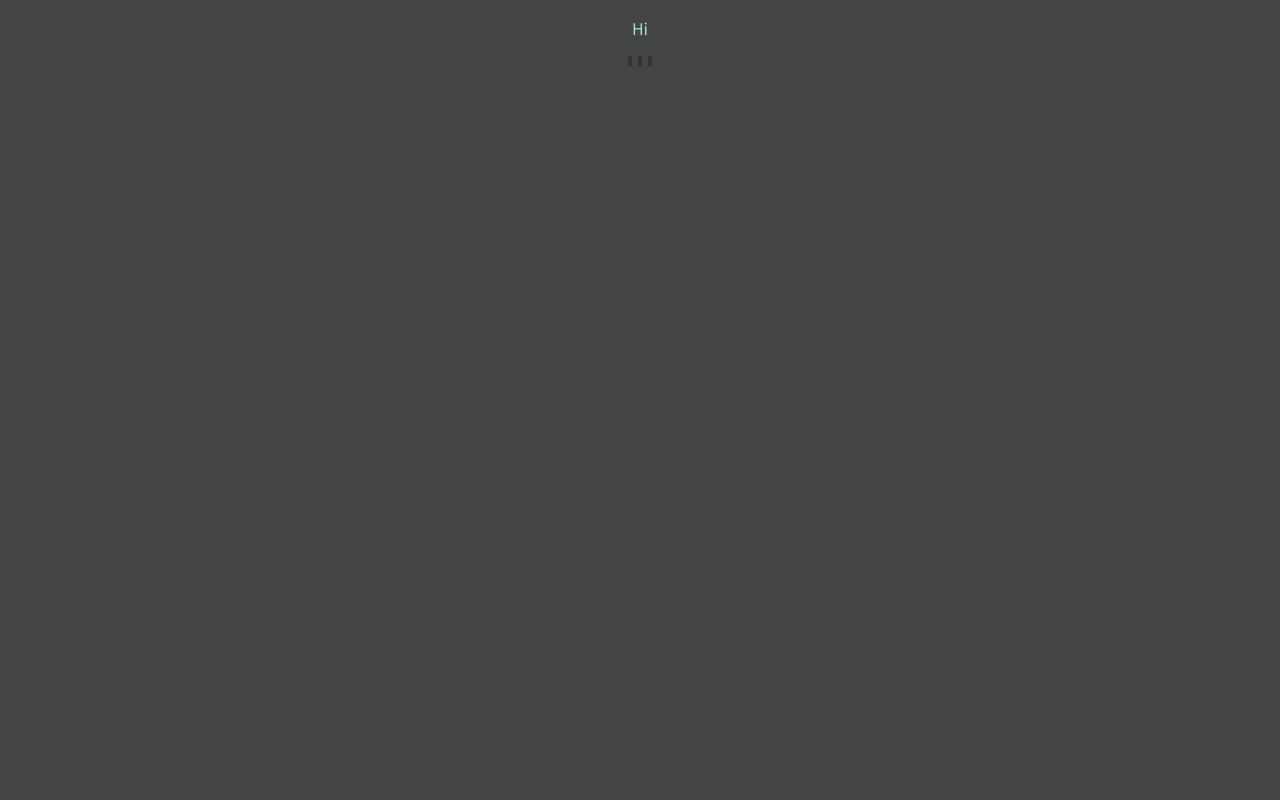
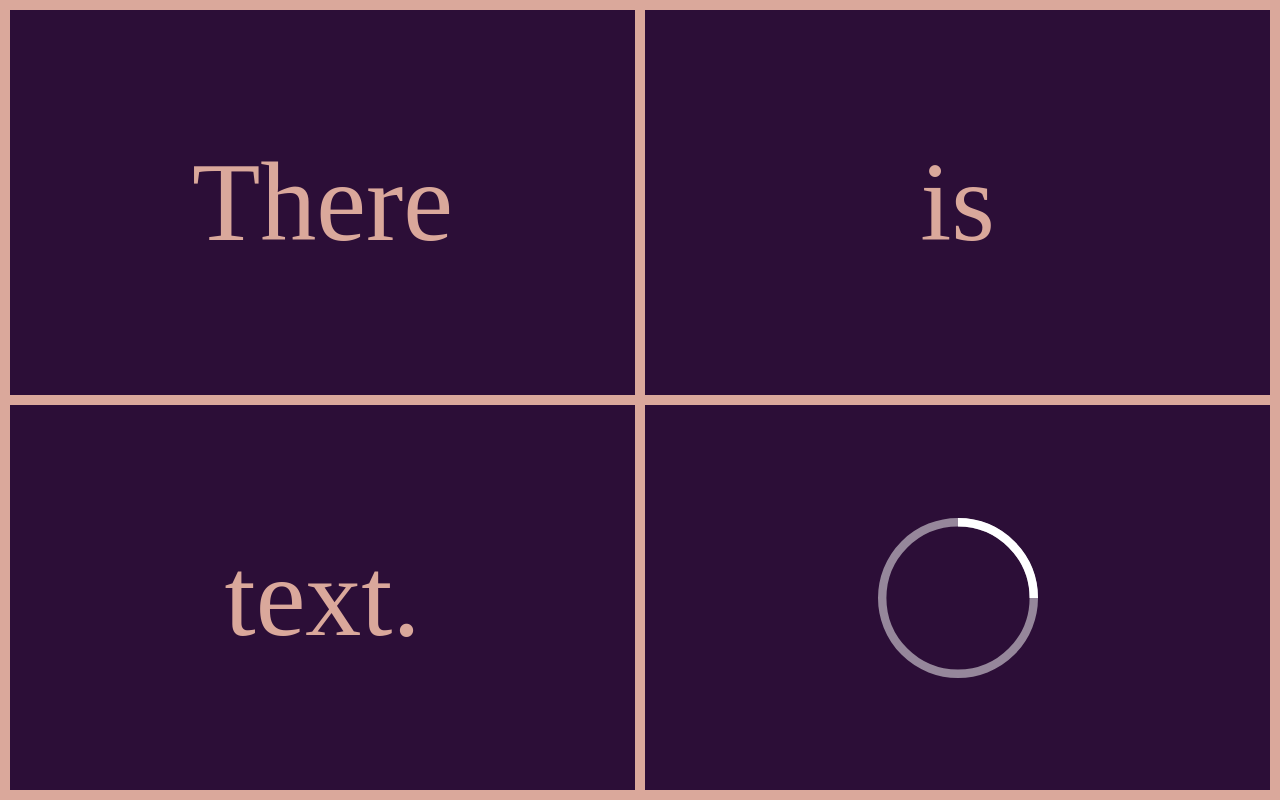
Before and after one commit to xbexbex/react-quickstart-template, a React app: page / in a window 1280 px wide. Built offline with nearby package versions, Linux system fonts and the light colour scheme.

Commit message:
Add styled components

```diff
--- a/src/components/App.tsx
+++ b/src/components/App.tsx
@@ -1,12 +1,17 @@
 import React, { Component } from 'react';
-import Main from 'Components/Main';
-import 'Styles/App.scss';
+import { ThemeProvider } from 'styled-components';
+
+import { Theme, GlobalStyle } from '../styles';
+import Main from './Main';
 
 export default class App extends Component {
 
   render() {
     return (
-      <Main></Main>
+      <ThemeProvider theme={Theme}>
+        <GlobalStyle />
+        <Main></Main>
+      </ThemeProvider>
     );
   }
 }
--- a/src/components/Main.tsx
+++ b/src/components/Main.tsx
@@ -1,5 +1,7 @@
 import React, { Component } from 'react';
-import 'Styles/Main.scss';
+import styled from 'styled-components';
+
+import { Theme } from '../styles';
 
 export default class Main extends Component {
 
@@ -9,12 +11,58 @@ export default class Main extends Component {
 
   render() {
     return (
-      <div className="main-container">
-        <p>Hi</p>
-        <img
-          src={require('Assets/loading.svg')}>
-        </img>
-      </div>
+      <Col>
+        <Row>
+          <Square>
+            <Heading>There</Heading>
+          </Square>
+          <Square>
+            <Heading>is</Heading>
+          </Square>
+        </Row>
+        <Row>
+          <Square>
+            <Heading>text.</Heading>
+          </Square>
+          <Square>
+            <Loading />
+          </Square>
+        </Row>
+      </Col>
     )
   }
 }
+
+const Col: any = styled.div`
+  display: flex;
+  flex-direction: column;
+  flex: 1;
+  padding: 5px;
+`;
+
+const Row: any = styled.div`
+  display: flex;
+  flex-direction: row;
+  flex: 1;
+`;
+
+const Square: any = styled.div`
+  display: flex;
+  flex: 1;
+  background-color: ${Theme.color.primary};
+  margin: 5px;
+`;
+
+const Heading: any = styled.p`
+  color: ${Theme.color.secondary};
+  font-size: 7rem;
+  margin: auto;
+`;
+
+const Loading: any = styled.img.attrs(() => ({
+  src: require('../assets/loading.svg'),
+}))`
+  color: ${Theme.color.secondary};
+  width: 10rem;
+  margin: auto;
+`;
--- /dev/null
+++ b/src/styles.ts
@@ -0,0 +1,36 @@
+import { createGlobalStyle, css } from 'styled-components';
+
+// try coolors.co
+export const Theme: any = {
+    color: {
+        primary: '#2C0E37',
+        secondary: '#DAA89B',
+    },
+};
+
+export const GlobalStyle: any = createGlobalStyle`
+    ${({ theme }: any): any => css`
+      body {
+        font-size: 16px;
+        color: ${theme.color.primary};
+        background-color: ${theme.color.secondary};
+        box-sizing: border-box;
+        &:focus {
+          outline: 0;
+        }
+        height: 100%;
+        display: flex;
+        margin: 0;
+        padding: 0;
+      }
+
+      html {
+        height: 100%;
+        -webkit-tap-highlight-color: rgba(0, 0, 0, 0);
+      }
+
+      #root {
+          display: flex;
+          flex: 1;
+      }
+    `}`;
--- a/src/styles/App.scss
+++ /dev/null
@@ -1,12 +0,0 @@
-@import '_vars';
-
-html,
-body {
-  margin: 0;
-}
-
-body {
-  background-color: $secondary;
-  display: block;
-  font-family: $body_font
-}
--- a/src/styles/Main.scss
+++ /dev/null
@@ -1,7 +0,0 @@
-@import '_vars';
-
-.main-container {
-  color: $primary;
-  align-content: center;
-  text-align: center;
-}
--- a/src/styles/_vars.scss
+++ /dev/null
@@ -1,6 +0,0 @@
-@import url(https://fonts.googleapis.com/css?family=Noto+Sans+TC);
-
-$body_font: 'Noto Sans TC', sans-serif;
-
-$primary: #A8DADC;
-$secondary: #424541;
--- a/webpack.config.js
+++ b/webpack.config.js
@@ -33,20 +33,14 @@ module.exports = {
       use: ['style-loader', 'css-loader']
     },
     {
-        test: /\.scss$/,
-        use: [{
-          loader: "style-loader"
-        }, {
-          loader: "css-loader"
-        }, {
-          loader: "sass-loader"
-        }]
+      test: /\.(jpe?g|gif|png|svg|ttf|woff2?)$/i,
+      use: [
+        {
+          loader: 'url-loader',
+          options: {
+            limit: 10000,
           },
-      {
-        test: /\.(jpe?g|png|gif|svg)$/i,
-        use: [
-          'url-loader?limit=10000',
-          'img-loader'
+        }
       ]
     }
     ],
```
Also changed, not shown: package.json (+9 -9 lines), tsconfig.json (+3 -6 lines), src/assets/loading.svg, 1 other file (tests, documents, lock files or other folders). Lines whose indentation alone changed are shown as unchanged.
